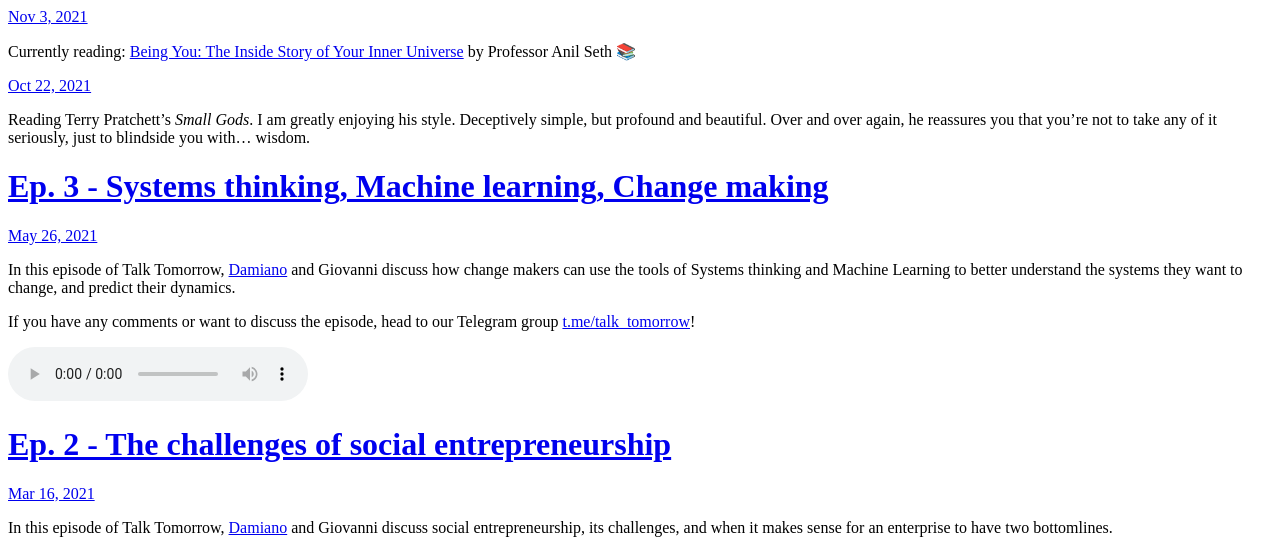
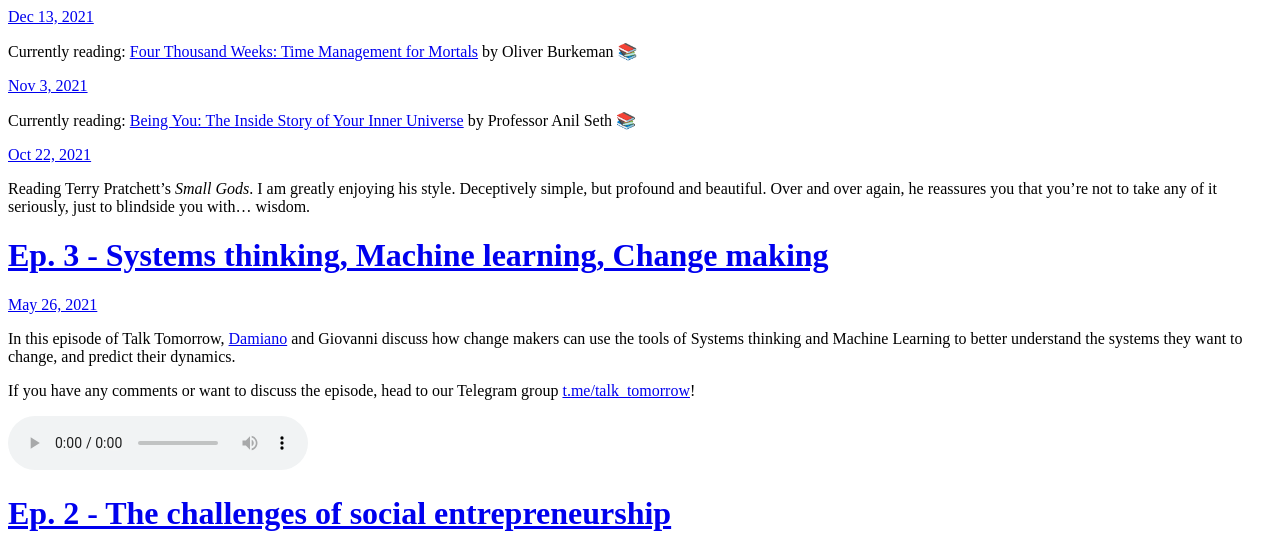
Before and after one commit to TuringMachinegun/giov.dev, a plain HTML site: page index.html in a window 1280 px wide. Shown: the top 550 px of the page. Drawn offline with nearby package versions, Linux system fonts and the light colour scheme; some packages are replaced by stand-ins of ours.

Commit message:
Archiving from Micro.blog.

```diff
--- a/index.html
+++ b/index.html
@@ -21,6 +21,17 @@
 <div class="h-feed">
 
 
+
+      <div class="h-entry">
+
+
+        <a href="https://micro.giov.dev/2021/12/13/currently-reading-four.html" class="u-url"><time class="dt-published" datetime="2021-12-13 16:05:54 &#43;0100">Dec 13, 2021</time></a>
+
+        <div class="e-content">
+         	<p>Currently reading: <a href="https://micro.blog/books/9780374159122">Four Thousand Weeks: Time Management for Mortals</a> by Oliver Burkeman 📚</p>
+
+        </div>
+      </div>
 
       <div class="h-entry">
 
```
